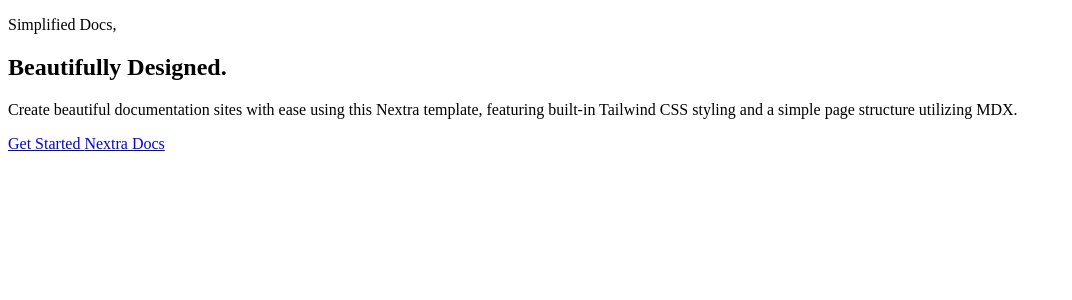
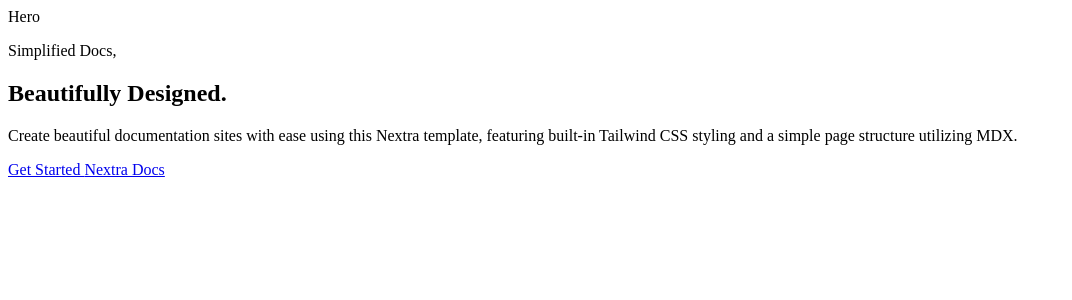
Before and after one commit to amartya2002/nextra-template-tailwind-v2, a Next.js app: page /index-notused in a window 1280 px wide. Shown: the top 300 px of the page, without its empty margins (0-1072 px from the left). Built offline with nearby package versions, Linux system fonts and the light colour scheme.

Commit message:
feat: One component test

```diff
--- /dev/null
+++ b/components/Hero.tsx
@@ -0,0 +1,5 @@
+export default function Hero() {
+  return (
+    <div className="bg-red-200 rounded-xl w-32 h-32">Hero</div>
+  )
+}
--- a/pages/index-notused.js
+++ b/pages/index-notused.js
@@ -1,8 +1,9 @@
 import Link from "next/link"
+import Hero from "../components/Hero"
 const index =()=> {
   return (
     <section className=" mt-24 mx-6 md:mx-20 ">
-
+<Hero/>
     <div className=" space-y-1 max-w-2xl text-dark ">
         <p className="text-4xl md:text-6xl   font-regular ">Simplified Docs,
         </p>
--- a/pages/index.mdx
+++ b/pages/index.mdx
@@ -1,3 +1,6 @@
+import Hero from "../components/Hero"
+
 # Hello World
 
 My first Nextra page.
+<Hero/>
```
